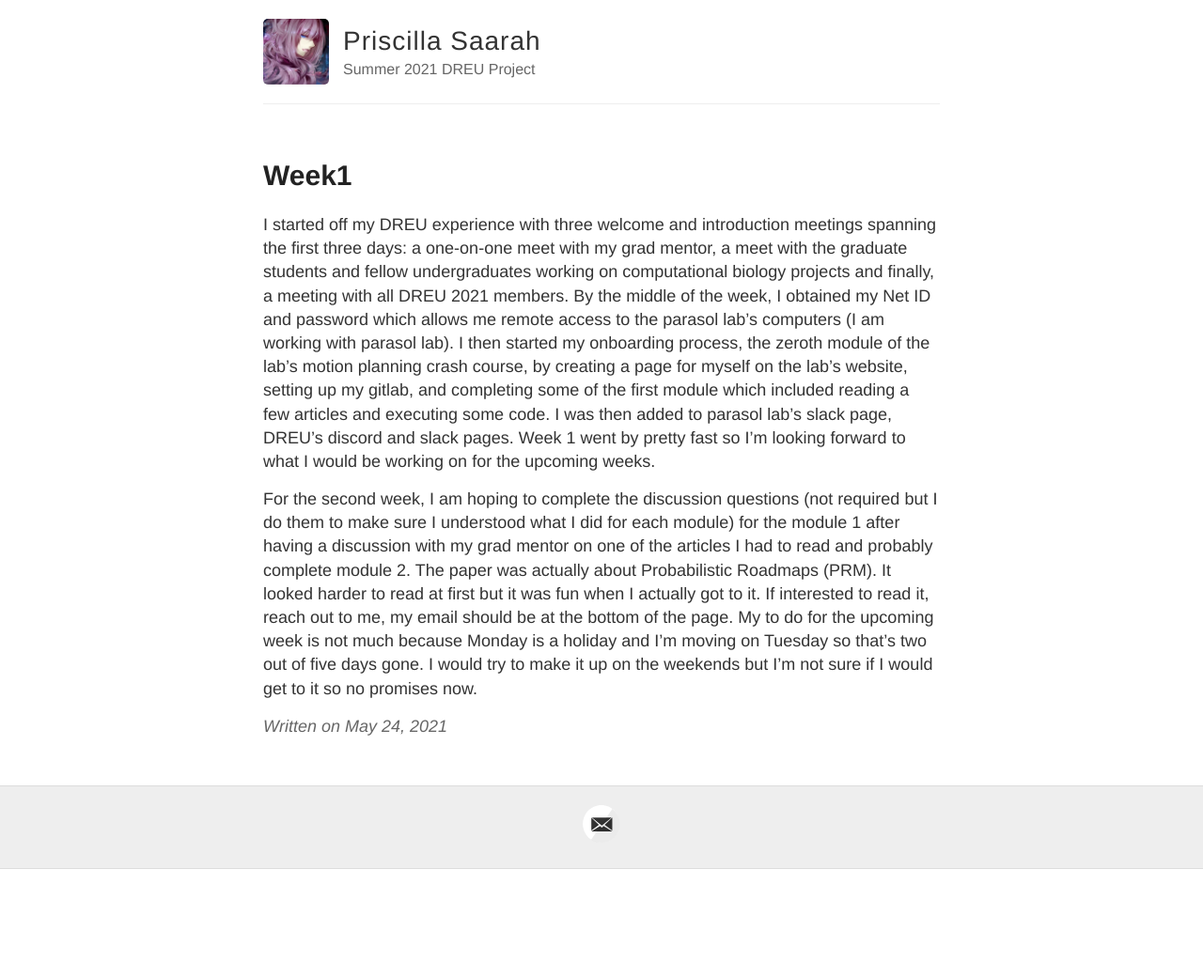
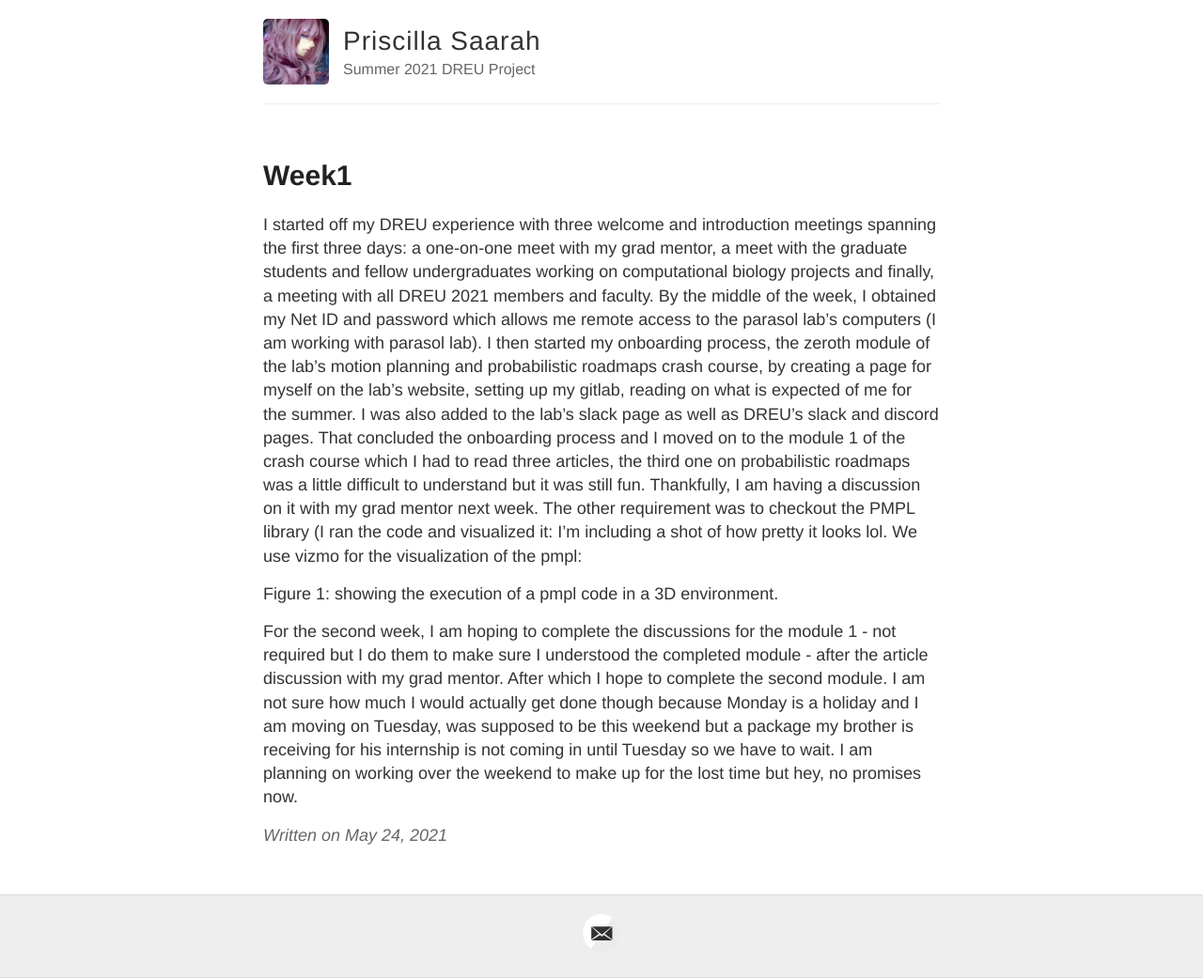
Before and after one commit to Ceella24/DREU21, a Jekyll site: the page built from _posts/2021-05-24-week1.md, in a window 1280 px wide. Shown: the whole page at 94% size. Built offline with Jekyll 4.4.1, drawn with Linux system fonts in a browser that asks for light colours; our own code applies the rules of GitHub Pages for plain Markdown files; before the commit the page ends 925 px from its top, so only the background shows below that.

Commit message:
Update 2021-05-24-week1.md

```diff
--- a/_posts/2021-05-24-week1.md
+++ b/_posts/2021-05-24-week1.md
@@ -1,6 +1,6 @@
-I started off my DREU experience with three welcome and introduction meetings spanning the first three days: a one-on-one meet with my grad mentor,
-a meet with the graduate students and fellow undergraduates working on computational biology projects and finally, a meeting with all DREU 2021 members.
-By the middle of the week, I obtained my Net ID and password which allows me remote access to the parasol lab’s computers (I am working with parasol lab).
-I then started my onboarding process, the zeroth module of the lab's motion planning crash course, by creating a page for myself on the lab’s website, setting up my gitlab, and completing some of the first module which included reading a few articles and executing some code. I was then added to parasol lab's slack page, DREU's discord and slack pages. Week 1 went by pretty fast so I'm looking forward to what I would be working on for the upcoming weeks.
+I started off my DREU experience with three welcome and introduction meetings spanning the first three days: a one-on-one meet with my grad mentor, a meet with the graduate students and fellow undergraduates working on computational biology projects and finally, a meeting with all DREU 2021 members and faculty. By the middle of the week, I obtained my Net ID and password which allows me remote access to the parasol lab’s computers (I am working with parasol lab). I then started my onboarding process, the zeroth module of the lab’s motion planning and probabilistic roadmaps crash course, by creating a page for myself on the lab’s website, setting up my gitlab, reading on what is expected of me for the summer. I was also added to the lab’s slack page as well as DREU’s slack and discord pages.
+That concluded the onboarding process and I moved on to the module 1 of the crash course which I had to read three articles, the third one on probabilistic roadmaps was a little difficult to understand but it was still fun. Thankfully, I am having a discussion on it with my grad mentor next week. The other requirement was to checkout the PMPL library (I ran the code and visualized it: I’m including a shot of how pretty it looks lol. We use vizmo for the visualization of the pmpl:
 
-For the second week, I am hoping to complete the discussion questions (not required but I do them to make sure I understood what I did for each module) for the module 1 after having a discussion with my grad mentor on one of the articles I had to read and probably complete module 2. The paper was actually about Probabilistic Roadmaps (PRM). It looked harder to read at first but it was fun when I actually got to it. If interested to read it, reach out to me, my email should be at the bottom of the page. My to do for the upcoming week is not much because Monday is a holiday and I'm moving on Tuesday so that's two out of five days gone. I would try to make it up on the weekends but I'm not sure if I would get to it so no promises now.
+Figure 1: showing the execution of a pmpl code in a 3D environment.
+
+For the second week, I am hoping to complete the discussions for the module 1 - not required but I do them to make sure I understood the completed module - after the article discussion with my grad mentor. After which I hope to complete the second module. I am not sure how much I would actually get done though because Monday is a holiday and I am moving on Tuesday, was supposed to be this weekend but a package my brother is receiving for his internship is not coming in until Tuesday so we have to wait. I am planning on working over the weekend to make up for the lost time but hey, no promises now.
```
